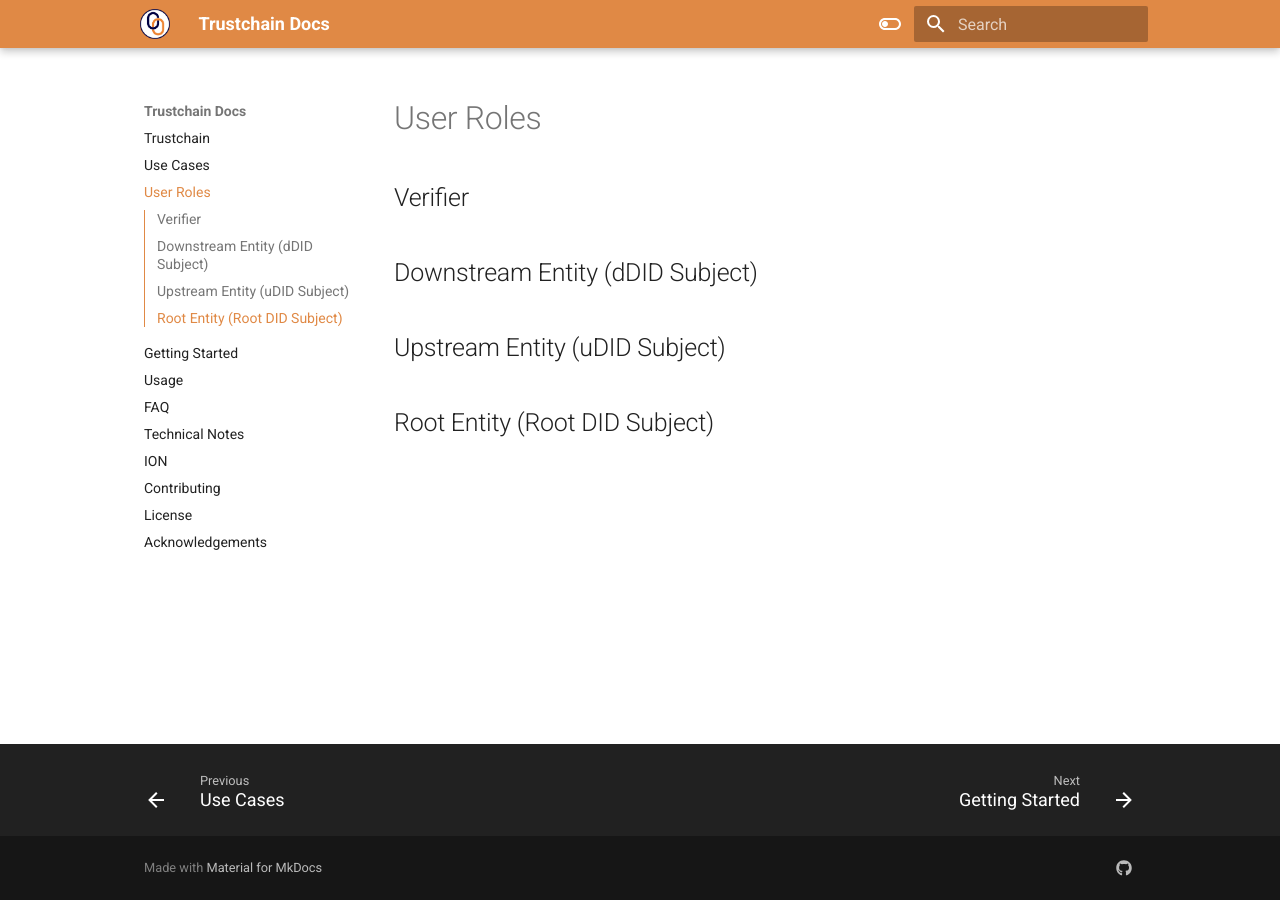
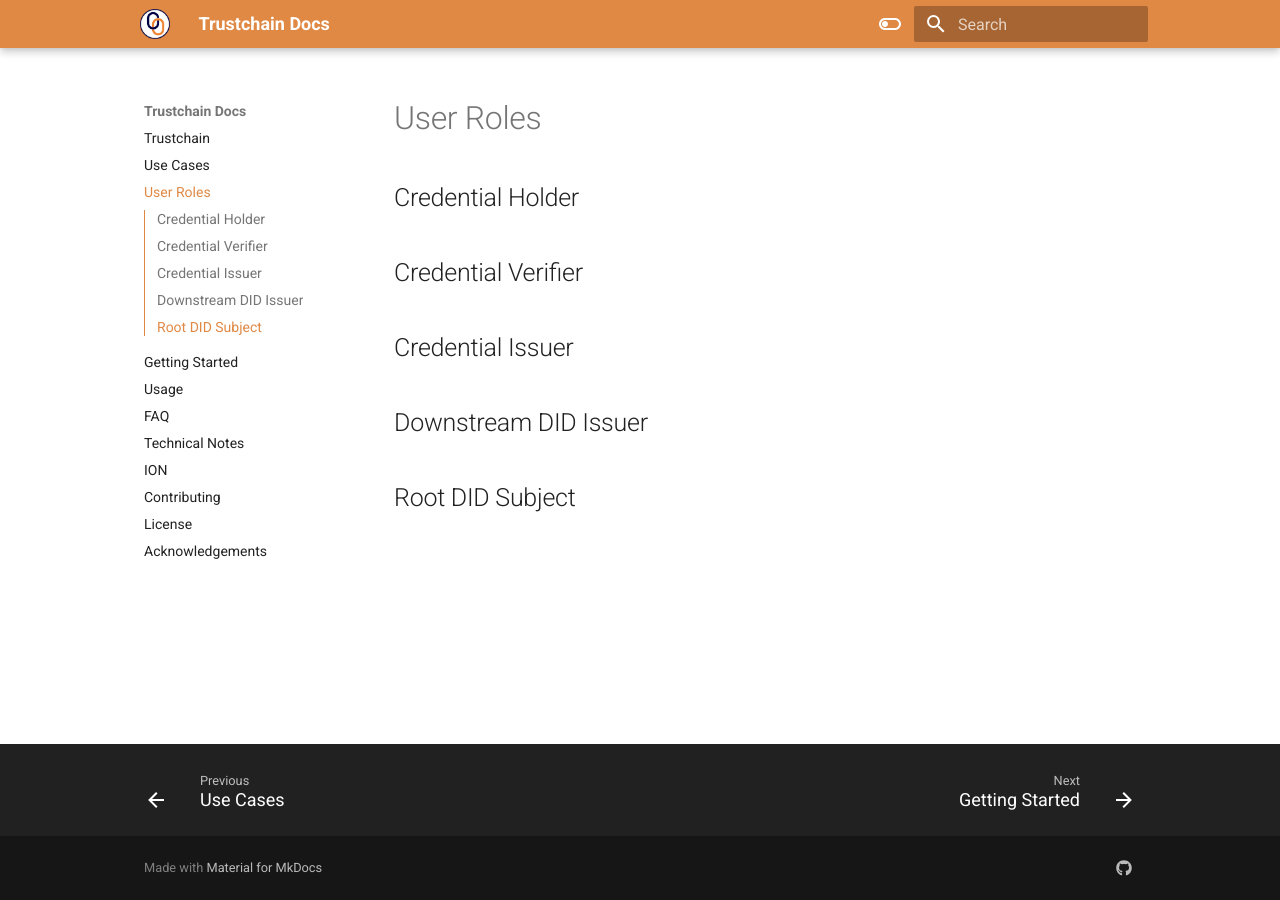
Before and after one commit to alan-turing-institute/trustchain, an MkDocs documentation site: the page built from docs/roles.md, in a window 1280 px wide. Built offline with MkDocs 1.6.1 and Material for MkDocs 9.7.7, drawn with Linux system fonts in a browser that asks for light colours; nearby versions of some CDN libraries; library files that are not in the unit come from our copies.

Commit message:
Change headings in User Roles section

```diff
--- a/docs/roles.md
+++ b/docs/roles.md
@@ -1,21 +1,24 @@
 # User Roles
 
 
-## Verifier
+
+## Credential Holder
 
 
 
-## Downstream Entity (dDID Subject)
+## Credential Verifier
 
 
 
-
-## Upstream Entity (uDID Subject)
+## Credential Issuer
 
 
 
+## Downstream DID Issuer
 
-## Root Entity (Root DID Subject)
+
+
+## Root DID Subject
 
 
 &nbsp;
```
